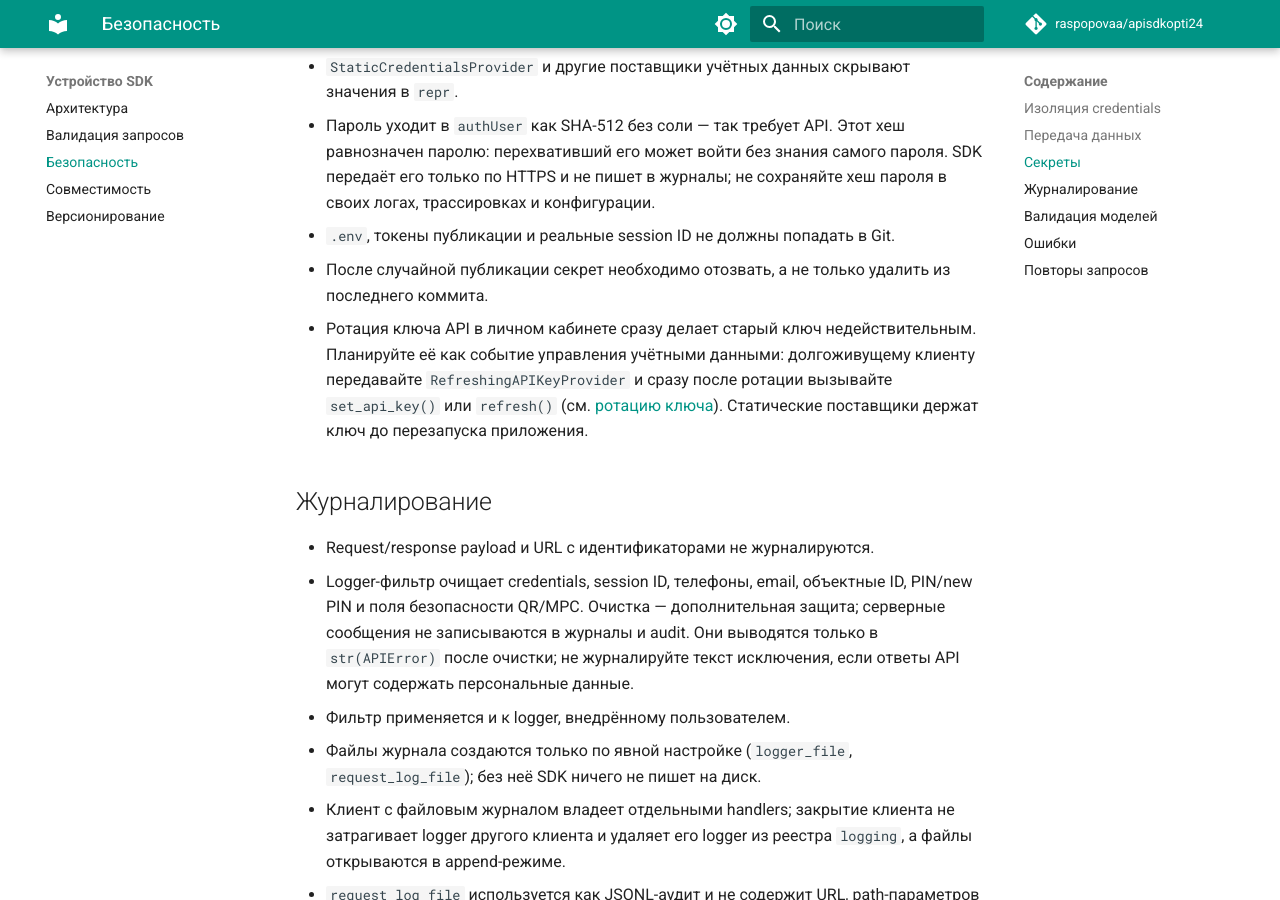
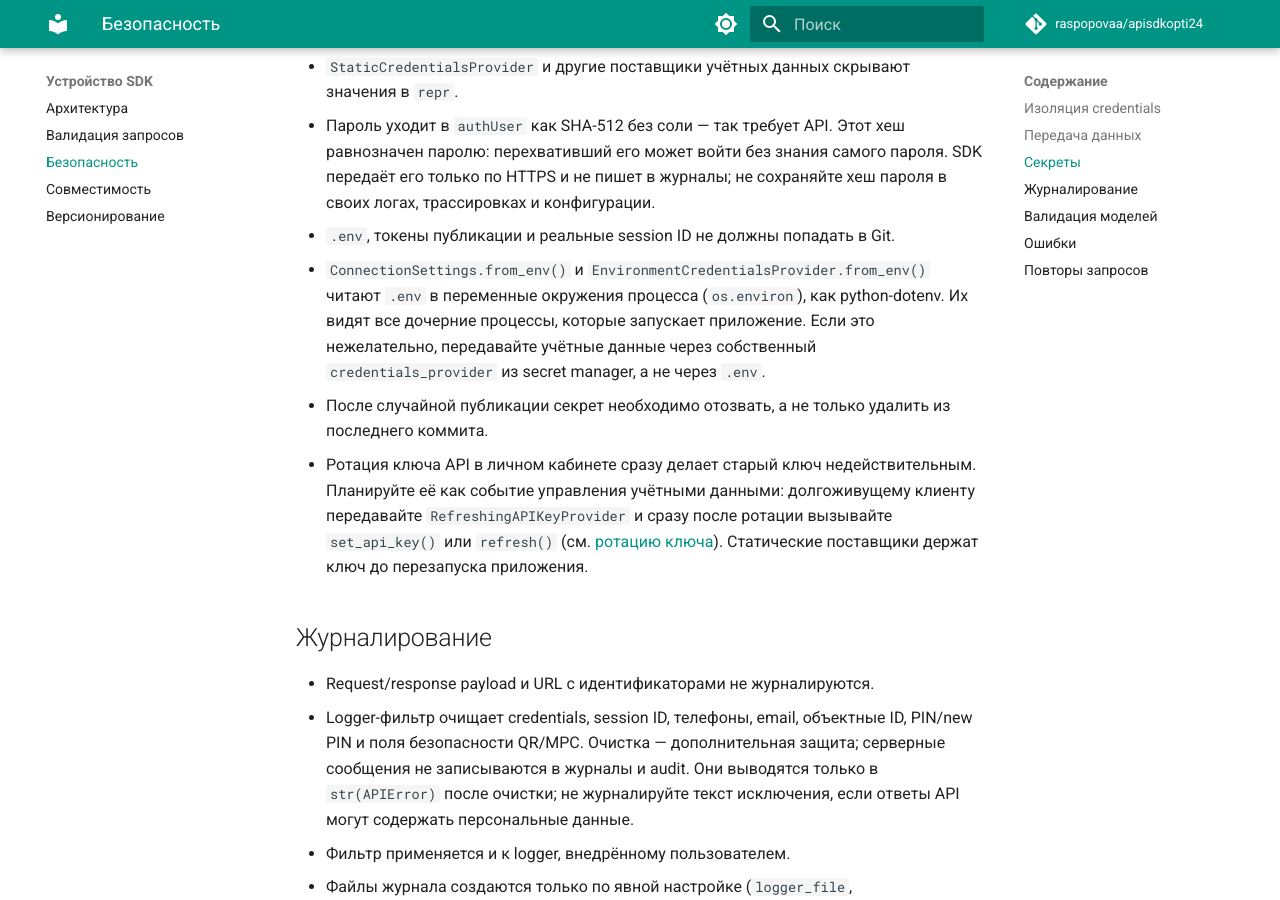
Before and after one commit to raspopovaa/apisdkopti24, an MkDocs documentation site: the page built from docs/security.md, in a window 1280 px wide and 900 px high, scrolled down 1501 px. Built offline with MkDocs 1.6.1 and Material for MkDocs 9.7.7, drawn with Linux system fonts in a browser that asks for light colours; comment, search, counter and statistics services are not loaded; the version menu is left out.

Commit message:
docs: audit fixes for iterators, release branch, .env and README
- Iterator notes say paging stops silently at max_pages (default 100).
- RELEASE.md: release from main, matching the publish workflow.
- security.md: from_env() loads .env into os.environ of the process.
- README: CHANGELOG link, per-process rate limit, fuller description of
  RequestValidationError.

Co-Authored-By: Claude Opus 5.5 <noreply@anthropic.com>

```diff
--- a/docs/security.md
+++ b/docs/security.md
@@ -57,6 +57,11 @@ Provider не передаётся доменным сервисам.
   SDK передаёт его только по HTTPS и не пишет в журналы; не сохраняйте хеш
   пароля в своих логах, трассировках и конфигурации.
 - `.env`, токены публикации и реальные session ID не должны попадать в Git.
+- `ConnectionSettings.from_env()` и `EnvironmentCredentialsProvider.from_env()`
+  читают `.env` в переменные окружения процесса (`os.environ`), как python-dotenv.
+  Их видят все дочерние процессы, которые запускает приложение. Если это
+  нежелательно, передавайте учётные данные через собственный
+  `credentials_provider` из secret manager, а не через `.env`.
 - После случайной публикации секрет необходимо отозвать, а не только удалить
   из последнего коммита.
 - Ротация ключа API в личном кабинете сразу делает старый ключ недействительным.
```
Also changed, not shown: README.md (+9 -3 lines), docs/RELEASE.md (+2 -1 lines), docs/examples/cards/get_cards_v2.md (+1 -1 lines), docs/examples/invites/get_invites.md (+1 -1 lines), docs/examples/transactions/get_card_transactions_v2.md (+1 -1 lines), docs/examples/transactions/get_transactions_v2.md (+1 -1 lines), 3 other files.
